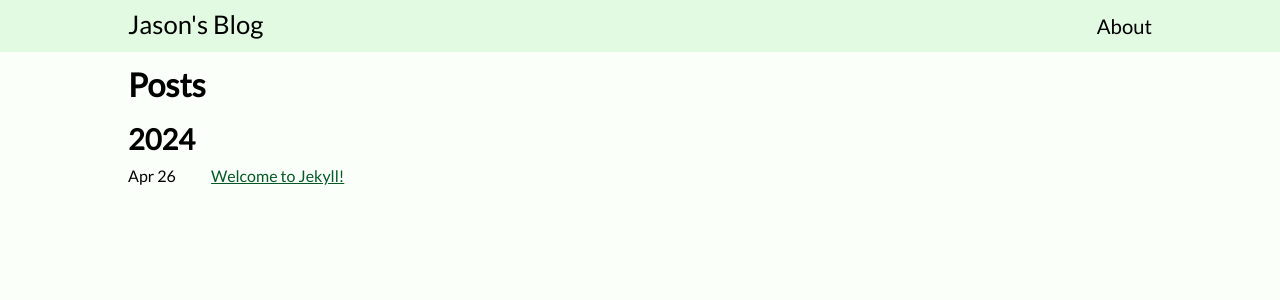
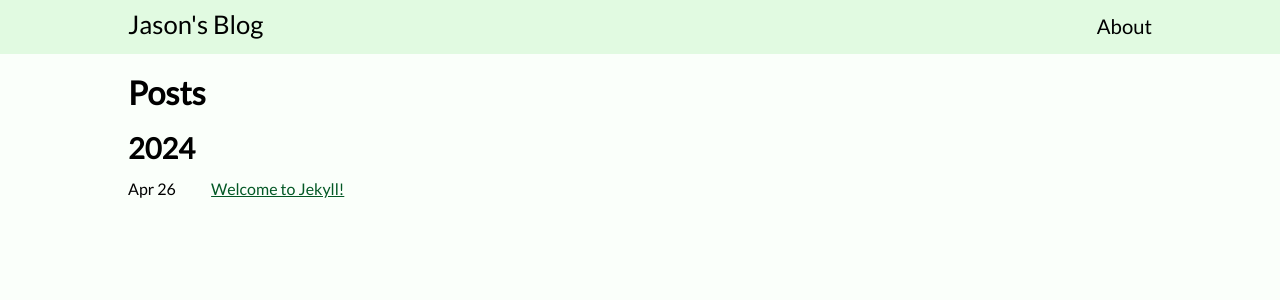
Before and after one commit to trampolinecall/blog, a Jekyll site: the page built from index.html, in a window 1280 px wide. Shown: the top 300 px of the page. Built offline with Jekyll 4.4.1, drawn with Linux system fonts in a browser that asks for light colours.

Commit message:
adjust spacing and make top bar have higher z index

```diff
--- a/_sass/spacing.scss
+++ b/_sass/spacing.scss
@@ -1,4 +1,5 @@
 $spacing-scale: (4/3);
-$spacing-small: 10px;
+$spacing-small: 8px;
 $spacing-medium: calc(#{$spacing-small} * pow(#{$spacing-scale}, 1));
 $spacing-large: calc(#{$spacing-small} * pow(#{$spacing-scale}, 2));
+$spacing-xlarge: calc(#{$spacing-small} * pow(#{$spacing-scale}, 3));
--- a/assets/css/style.scss
+++ b/assets/css/style.scss
@@ -46,13 +46,14 @@
     padding: 0;
     top: 0;
     position: sticky;
+    z-index: 3;
 }
 #topbarthings {
     display: flex;
     flex-flow: row nowrap;
     align-items: baseline;
-    padding: $spacing-medium;
-    padding-top: calc(#{$spacing-medium} - 0.3em);
+    padding: $spacing-large;
+    padding-top: calc(#{$spacing-large} - 0.3em);
 }
 
 #homelinkitem {
@@ -65,26 +66,26 @@
 
 .content .title {
     @include content-title;
-    margin-top: $spacing-medium;
-    margin-bottom: $spacing-small;
+    margin-top: $spacing-xlarge;
+    margin-bottom: $spacing-xlarge;
     color: $color-on-surface;
 }
 .content h1 {
     @include content-h1;
-    margin-top: $spacing-large;
-    margin-bottom: $spacing-small;
+    margin-top: $spacing-xlarge;
+    margin-bottom: $spacing-large;
     color: $color-on-surface;
 }
 .content h2 {
     @include content-h2;
     margin-top: $spacing-large;
-    margin-bottom: $spacing-small;
+    margin-bottom: $spacing-medium;
     color: $color-on-surface;
 }
 .content h3 {
     @include content-h3;
     margin-top: $spacing-medium;
-    margin-bottom: $spacing-small;
+    margin-bottom: $spacing-medium;
     color: $color-on-surface;
 }
 .content h4 {
```
